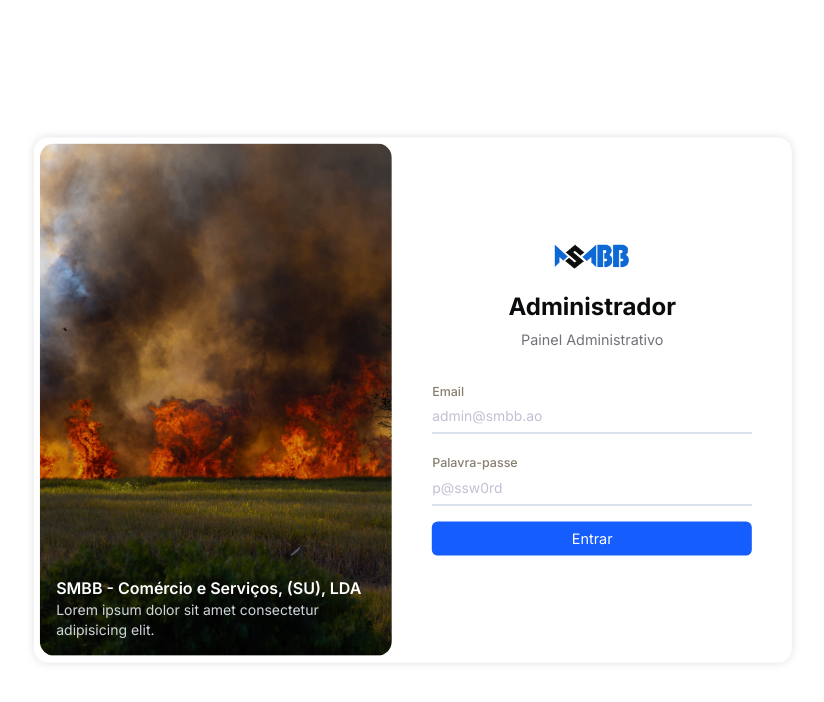
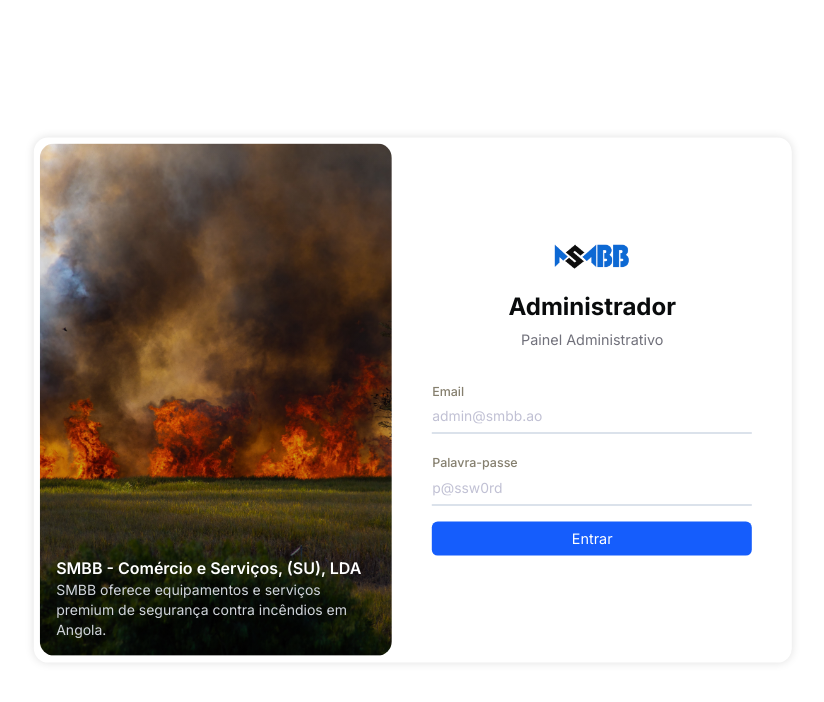
Before and after one commit to sckj-company/smbb, a Next.js app: page /admin/login in a window 1280 px wide. Shown: the top 702 px of the page, without its empty margins (227-1051 px from the left). Built offline with nearby package versions, Linux system fonts and the light colour scheme.

Commit message:
feat: atualizar descrição da empresa na página de login

```diff
--- a/src/app/admin/login/page.tsx
+++ b/src/app/admin/login/page.tsx
@@ -14,7 +14,7 @@ export default function LoginPage() {
                 SMBB - Comércio e Serviços, (SU), LDA
               </h1>
               <p className="text-sm text-gray-300">
-                Lorem ipsum dolor sit amet consectetur adipisicing elit.
+                SMBB oferece equipamentos e serviços premium de segurança contra incêndios em Angola.
               </p>
             </div>
           </div>
```
